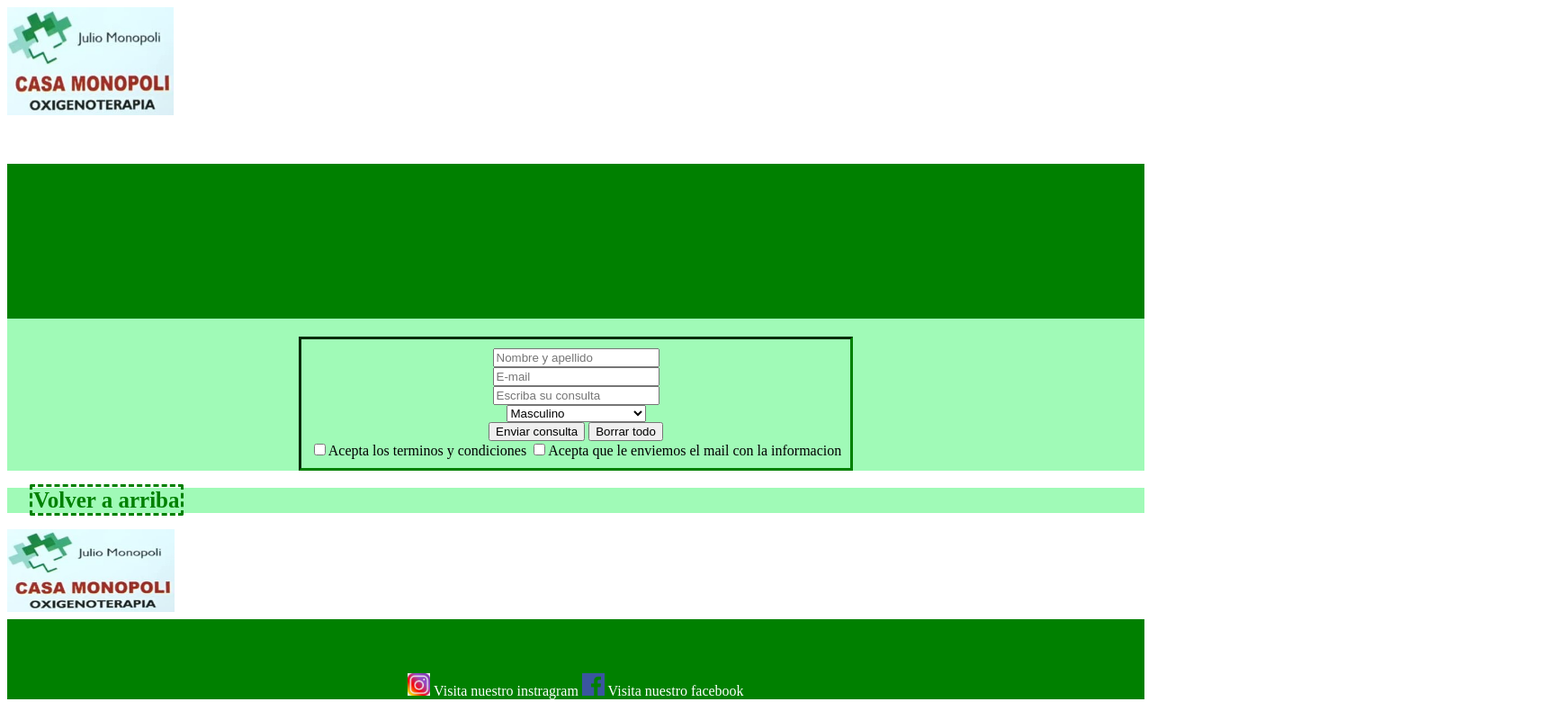
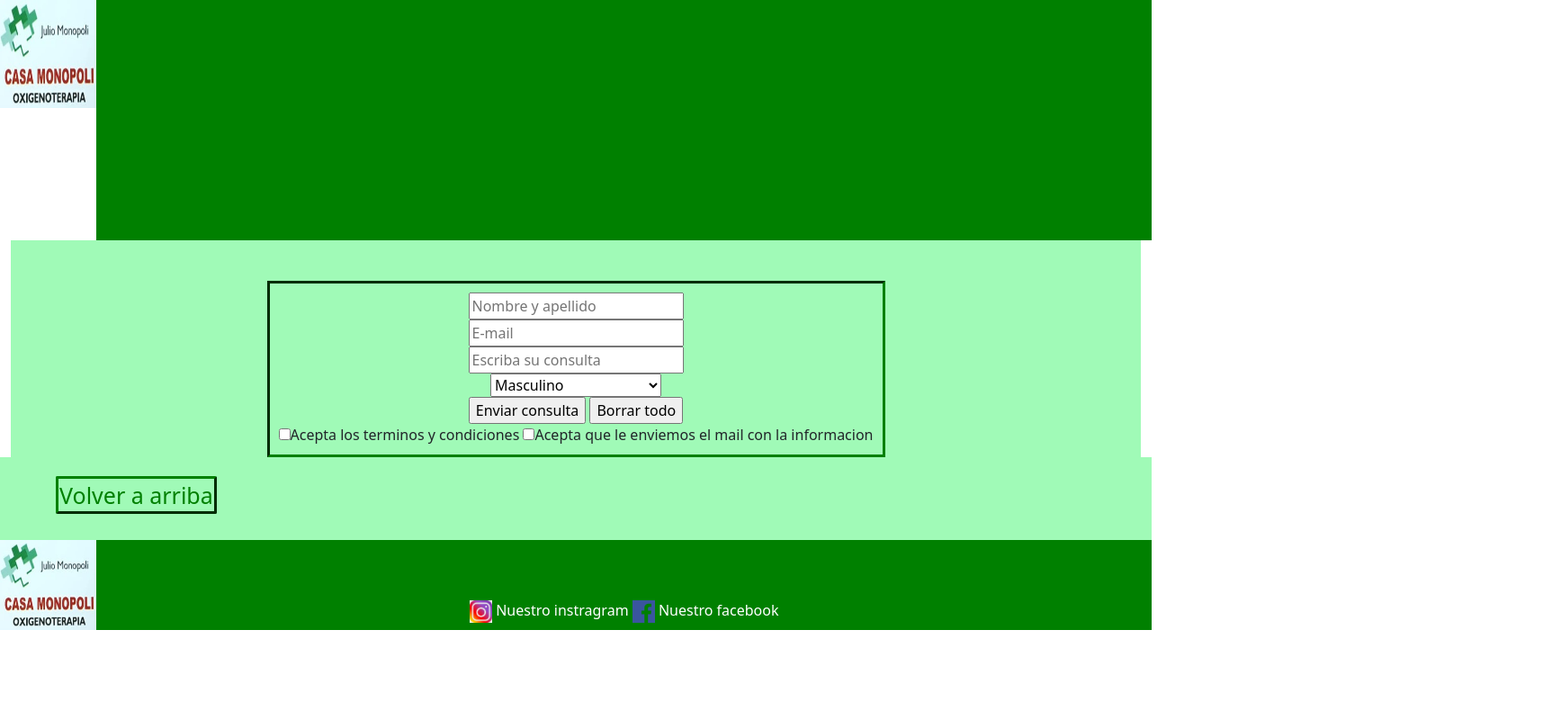
Before and after one commit to IvoMonopoli/Oxigenoterapia-Casa-Monopolii, a plain HTML site: page paginas/contacto.html in a window 1280 px wide. Shown: the whole page at 90% size, 1725 px wide, since content can reach past the window. Drawn offline with nearby package versions, Linux system fonts and the light colour scheme.

Commit message:
agregue bootstrap a todas las pags y hice mas prolijo el codigo

```diff
--- a/estilos/estilos.css
+++ b/estilos/estilos.css
@@ -4,7 +4,10 @@
 }
 .fotito{
     background-color: rgb(160, 250, 183);
-    text-align: center;
+    display: flex;
+    justify-content: center;
+    align-items: center;
+    padding-top: 25px;
 }
 .fotito__foto{
     margin-top: 20px;
@@ -15,7 +18,7 @@
     border-bottom: 1px;
     border-top: 1px;
     border-width: 7px;
-    border-radius: 3%;
+    border-radius: 5%;
     border-color: white;
     width: 750px  ;
 
@@ -25,27 +28,30 @@
     margin-top: 70px;
 }
 .ubi{
-
-    margin-left: 650px;
-    margin-top: 20px;
-
+    background-color: rgb(160, 250, 183);
+    display: flex;
+    justify-content: center;
+    align-items: center;
+    padding: 50px 0px 20px 0px;
 }
 .texto{
     font-family:'Times New Roman', Times, serif;
+    font-size: 25px
 }
 
 .volverarriba{
     background-color: rgb(160, 250, 183);
     color:rgb(160, 250, 183) ;
+    padding: 25px;
 }
 .volverarriba a{
     text-decoration: none;
     color: green;
-    border-style: dashed;
+    border-style: outset;
     border-color: green;
     border-radius: 2px;
     padding: 1px;
-    margin: 10px 0px 10px 25px;
+    margin: 10px 5px 10px 25px;
     font-size: 25px;
 
 
@@ -122,7 +128,7 @@
     height: 400px;
     width: auto;
     padding-top: 30px;
-    border-radius: 5px;
+    border-radius: 5%;
     border-top: 1px;
     border-bottom: 10px;
     border-left: 1px;
@@ -147,7 +153,7 @@
 }
 .fotito__foto{
     height: auto;
-    border-radius: 5px;
+    border-radius: 5%;
     border-top: 1px;
     border-bottom: 10px;
     border-left: 1px;
--- a/paginas/contacto.html
+++ b/paginas/contacto.html
@@ -5,18 +5,23 @@
     <meta http-equiv="X-UA-Compatible" content="IE=edge">
     <meta name="viewport" content="width=device-width, initial-scale=1.0">
 
+    <link rel="stylesheet" href="../css/bootstrap.min.css">
+
     <link rel="shortcut icon" href="../multimedia/cruzverde.ico" type="image/x-icon">
 
     <link rel="stylesheet" href="../estilos/estilos.css">
 
+    <link rel="stylesheet" href="https://cdnjs.cloudflare.com/ajax/libs/animate.css/4.1.1/animate.min.css">
+
     <title>Contacto</title>
 </head>
-<body class="contenedor">
+<body class="container-fluid">
     <div id="inicio">
-        <img src="../multimedia/logardo.jpg" height="120" alt="Presentacion de empresa" id="logo">
     </div>
-    <div class="navegacion">
-    <header>
+    <div class="row">
+        <img src="../multimedia/logardo.jpg" height="120" alt="Presentacion de empresa" class="logo col-lg-1 col-md-1 col-sm-1">
+
+        <header class="navegacion col-lg-11 col-md-11 col-sm-11">
             <nav class="menu">
 
                 <ul>
@@ -54,22 +59,21 @@
 
         </form>
     </div>
-    <div class="volverarriba">
-    <h3><a href="#inicio">Volver a arriba</a></h3>
+    <div class="row volverarriba">
+        <h3 class="animate__animated animate__backInLeft"><a href="#inicio">Volver a arriba</a></h3>
     </div>
 
-    <div class="logofoot">
-        <img src="../multimedia/logardo.jpg" height="92" width="186" alt="Presentacion de empresa">
-    </div>
-    <div class="footer">
+    <div class="row">
+        <img src="../multimedia/logardo.jpg" height="92" width="186" alt="Presentacion de empresa" class="logofoot col-lg-1 col-md-2 col-sm-1">
+    <div class="footer col-lg-11 col-md-10 col-sm-10">
     <footer>
 
 
-        <div class="fondo">
+        <div class="animate__animated animate__backInLeft">
             <img src="../multimedia/instagram.png" height="25" alt="">
-        <a href="https://www.instagram.com/oxigenoterapiamonopolijulio/?hl=es-la">Visita nuestro instragram</a>
+            <a href="https://www.instagram.com/oxigenoterapiamonopolijulio/?hl=es-la">Nuestro instragram</a>
             <img src="../multimedia/facebbok.png" height="25" alt="">
-        <a href="https://www.facebook.com/julio.monopoli.5">Visita nuestro facebook</a>
+            <a href="https://www.facebook.com/julio.monopoli.5">Nuestro facebook</a>
 
         </div>
 
@@ -77,6 +81,7 @@
 
     </div>
 
+    <script src="../js/bootstrap.min.js"></script>
 
 
 </body>
```
Also changed, not shown: index.html (+1 -1 lines), paginas/quienes somos.html (+3 -4 lines), paginas/servicios.html (+27 -24 lines), paginas/ubicacion.html (+22 -14 lines). Lines whose indentation alone changed are shown as unchanged.
